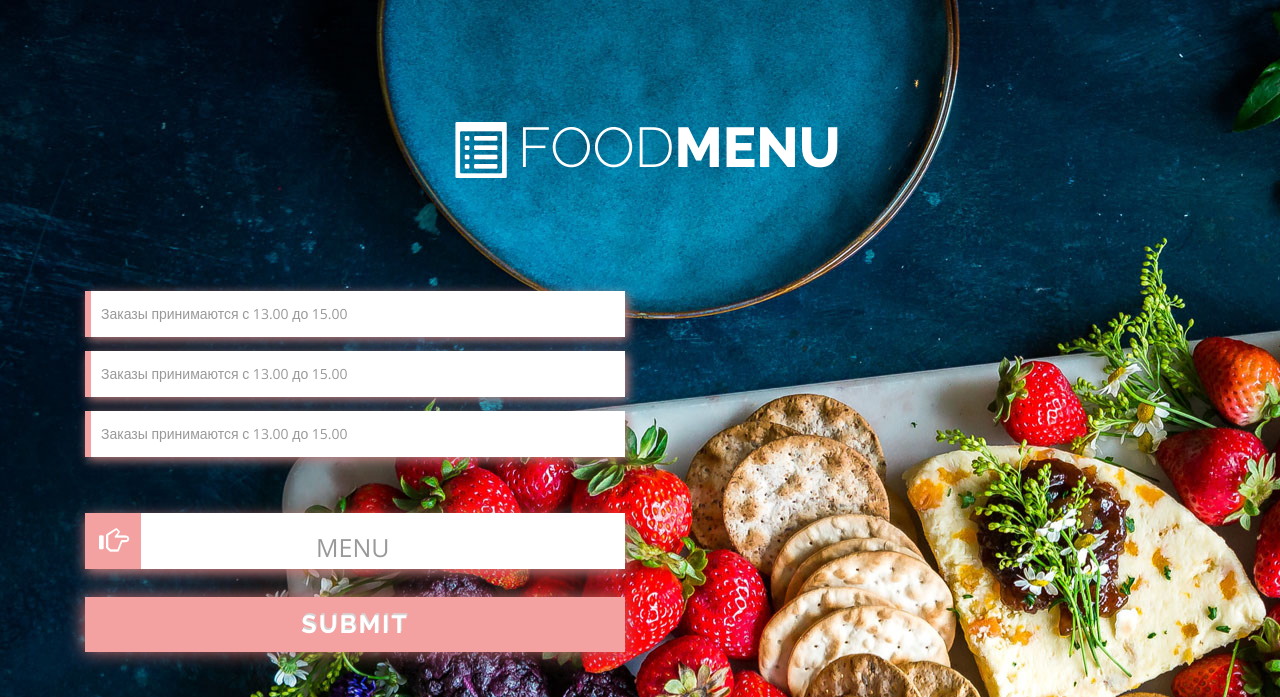
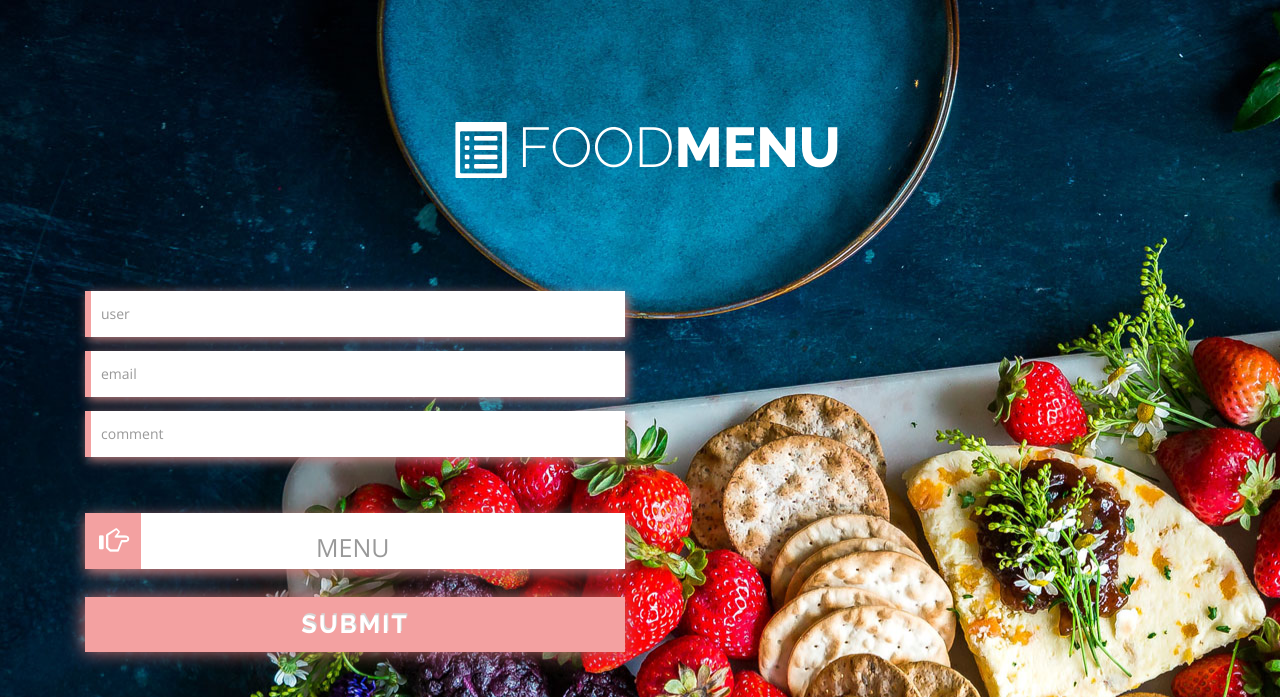
Before and after one commit to M-PT1-22-19/order_lunch_system, a Django app: page / in a window 1280 px wide. Shown: the top 697 px of the page. Run offline with Django 3.2, Linux system fonts and the light colour scheme; tables that the repository leaves empty hold one stand-in row (values such as "Sample post"); some libraries are stand-ins or nearby versions.

Commit message:
I fixed errors: 1. Register (There was an ValueError if form not valid) 2. Logout (I made a redirect to the desired page, in this case, the user ceases to be authenticated) 3. I fixed Login (now redirect works correct, and leads to /order_list/)

```diff
--- a/app/templates/base.html
+++ b/app/templates/app/base.html
@@ -6,13 +6,13 @@
     <meta name="viewport" content="width=device-width, initial-scale=1">
     <meta http-equiv="Content-Type" content="text/html; charset=utf-8"/>
     <!-- //for-mobile-apps -->
-    <link href="../static/css/bootstrap.css" rel="stylesheet" type="text/css" media="all"/>
-    <link href="../static/css/style.css" rel="stylesheet" type="text/css" media="all"/>
+    <link href="../../static/css/bootstrap.css" rel="stylesheet" type="text/css" media="all"/>
+    <link href="../../static/css/style.css" rel="stylesheet" type="text/css" media="all"/>
     <!-- js -->
-    <script src="../static/js/jquery-1.11.1.min.js"></script>
+    <script src="../../static/js/jquery-1.11.1.min.js"></script>
     <!-- //js -->
     <!-- radio-buttons -->
-    <link rel="stylesheet" href="../static/css/sky-forms.css">
+    <link rel="stylesheet" href="../../static/css/sky-forms.css">
     <!-- //radio-buttons -->
     <link href='//fonts.googleapis.com/css?family=Raleway:400,100,200,300,500,600,700,900,800' rel='stylesheet'
           type='text/css'>
@@ -31,19 +31,19 @@
 
                         <form method="POST">{% csrf_token %}
                             {{ form }}
-                            <input type="text" {% if 13 < hour < 15 %} disabled value="Заказы принимаются с 13.00 до 15.00" {% endif %}
+                            <input type="text" {% if hour < 6 %} disabled value="Заказы принимаются с 13.00 до 15.00" {% endif %}
                                    name="user"
                                    value="user"
                                    onfocus="this.value = '';"
                                    onblur="if (this.value == '') {this.value = 'user';}"
                                    required="" >
-                            <input type="email" {% if 13 < hour < 15 %} disabled value="Заказы принимаются с 13.00 до 15.00" {% endif %}
+                            <input type="email" {% if hour < 6 %} disabled value="Заказы принимаются с 13.00 до 15.00" {% endif %}
                                    name="email"
                                    value="email"
                                    onfocus="this.value = '';"
                                    onblur="if (this.value == '') {this.value = 'email';}"
                                    required="">
-                            <input type="text" {% if 13 < hour < 15 %} disabled value="Заказы принимаются с 13.00 до 15.00" {% endif %}
+                            <input type="text" {% if hour < 6 %} disabled value="Заказы принимаются с 13.00 до 15.00" {% endif %}
                                    name="comment"
                                    value="comment"
                                    onfocus="this.value = '';"
@@ -116,7 +116,7 @@
                                 </ul>
                             </div>
 
-                            <input type="submit" value="SUBMIT" {% if 13 < hour < 15 %} disabled {% endif %}>
+                            <input type="submit" value="SUBMIT" {% if hour < 6 %} disabled {% endif %}>
                         </form>
                     </div>
 
--- a/app/templates/app/order_list.html
+++ b/app/templates/app/order_list.html
@@ -63,10 +63,9 @@
 
 {#                <div class="login-form1">#}
                     <form>
-                        <input type="submit" formaction="{% url 'logout' %}?next={{ request.path }}" value="LOGOUT">
+                    <input type="submit" formaction="{% url 'logout' %}?next={{ request.path }}" value="LOGOUT">
                     </form>
 {#                </div>#}
-
             {% endif %}
         </div>
     </div>
--- a/app/templates/registration/register.html
+++ b/app/templates/registration/register.html
@@ -4,7 +4,7 @@
         {% if registered %}
             <h1>Thank you for registering!</h1>
         {% else %}
-            <form method="post">
+            <form method="POST">
                 {% csrf_token %}
                 <fieldset class="form-group">
                     <legend class="border-bottom mb-4">Administrator</legend>
@@ -14,7 +14,7 @@
                     <button class="btn btn-outline-info" type="submit">Sign Up</button>
                 </div>
             </form>
-            <div class="border-top py-3">
+            <div class="border-top pt-3">
                 <small class="text-muted">Already have an account?<a class="ml-2" href="{% url 'login' %}?next={{ request.path }}">Sign In</a></small>
             </div>
         {% endif %}
--- a/app/urls.py
+++ b/app/urls.py
@@ -1,7 +1,7 @@
 from . import views
 from django.urls import path, include
 from django.contrib.auth import views as auth_views
-# from users import views as user_views
+
 
 urlpatterns = [
     path('accounts/', include('django.contrib.auth.urls')),
--- a/app/views.py
+++ b/app/views.py
@@ -2,13 +2,15 @@ from django.shortcuts import render, redirect
 from app.models import Product, Order
 from .forms import OrderForm, OrderListForm, AdminRegisterForm
 from django.contrib.auth.forms import UserCreationForm
-from django.contrib.auth import authenticate
+from django.contrib.auth import authenticate, logout, login
 from django.contrib import messages
 from django.utils import timezone
 from datetime import datetime
 
 # Creating views here
 now = timezone.now()
+
+
 # currentDT = datetime.datetime.now()
 
 
@@ -25,34 +27,12 @@ def add_item_to_order(request):
             order.name_product = product
             order.count = product_count
             order.summary = product_count * product.price
-            order.comment = "введен при заказе: " + order.comment
+            order.comment = "" + order.comment
             order.save()
 
-        return render(request, 'base.html', {'product_list': queryset})
+        return render(request, 'app/base.html', {'product_list': queryset})
     else:
-        return render(request, 'base.html', {'product_list': queryset, 'hour': hour})
-
-
-# show_checklist renamed to show_order_list
-def show_order_list(request):
-    queryset = Order.objects.all()
-    total = 0
-    total_count = 0
-    for item in queryset:
-        total = total + item.summary
-        total_count = total_count + item.count
-    ## added to comment, because there is no request yet
-    # if request.method == "POST":
-    #     form = CheckListform(request.POST)
-    #     if form.is_valid():
-    #         table = form.save(commit=False)
-    #         table.user = form.user
-    #         table.name_product = form.name_product
-    #         table.summary = form.summary
-    #         table.comment = form.comment
-    #     return render(request, 'Order.html', {'order_list': queryset})
-    # else:
-    return render(request, 'app/order_list.html', {'order_list': queryset, 'total': total, 'total_count': total_count})
+        return render(request, 'app/base.html', {'product_list': queryset, 'hour': hour})
 
 
 def register(request):
@@ -66,9 +46,34 @@ def register(request):
                 return redirect('/order_list')
             else:
                 return redirect('/login')
+        else:
+            return redirect('/register')
     else:
         if request.user.is_authenticated:
             return redirect('/order_list')
         else:
             form = AdminRegisterForm()
             return render(request, 'registration/register.html', {'form': form})
+
+
+
+# show_checklist renamed to show_order_list
+def show_order_list(request):
+    if request.user.is_authenticated:
+        queryset = Order.objects.all()
+        total = 0
+        total_count = 0
+        for item in queryset:
+            total = total + item.summary
+            total_count = total_count + item.count
+        return render(request, 'app/order_list.html', {'order_list': queryset, 'total': total,
+                                                       'total_count': total_count})
+    else:
+        return redirect('/register')
+
+
+def logout_view(request):
+    x = request.user.is_authenticated
+    if logout(request=True):
+        x = False
+        return redirect('/home')
--- a/order_lunch_system/settings.py
+++ b/order_lunch_system/settings.py
@@ -124,3 +124,9 @@ STATIC_URL = '/static/'
 CRISPY_TEMPLATE_PACK = 'bootstrap4'
 
 TEMPLATE_DIRS = (os.path.join(BASE_DIR, 'app/templates'),)
+
+
+#Other
+
+LOGOUT_REDIRECT_URL = 'home'
+LOGIN_REDIRECT_URL = 'order_list'
```
Also changed, not shown: app/forms.py (line endings or trailing spaces).
